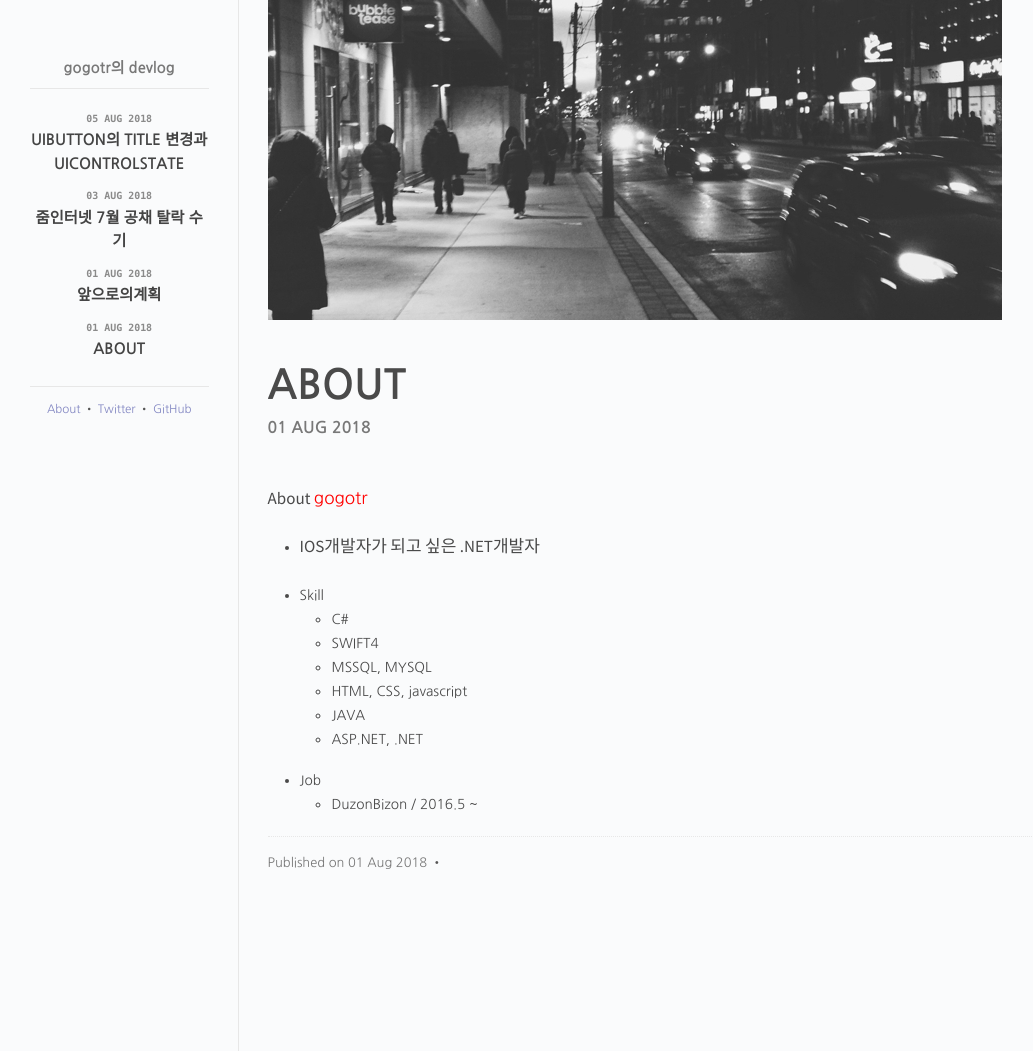
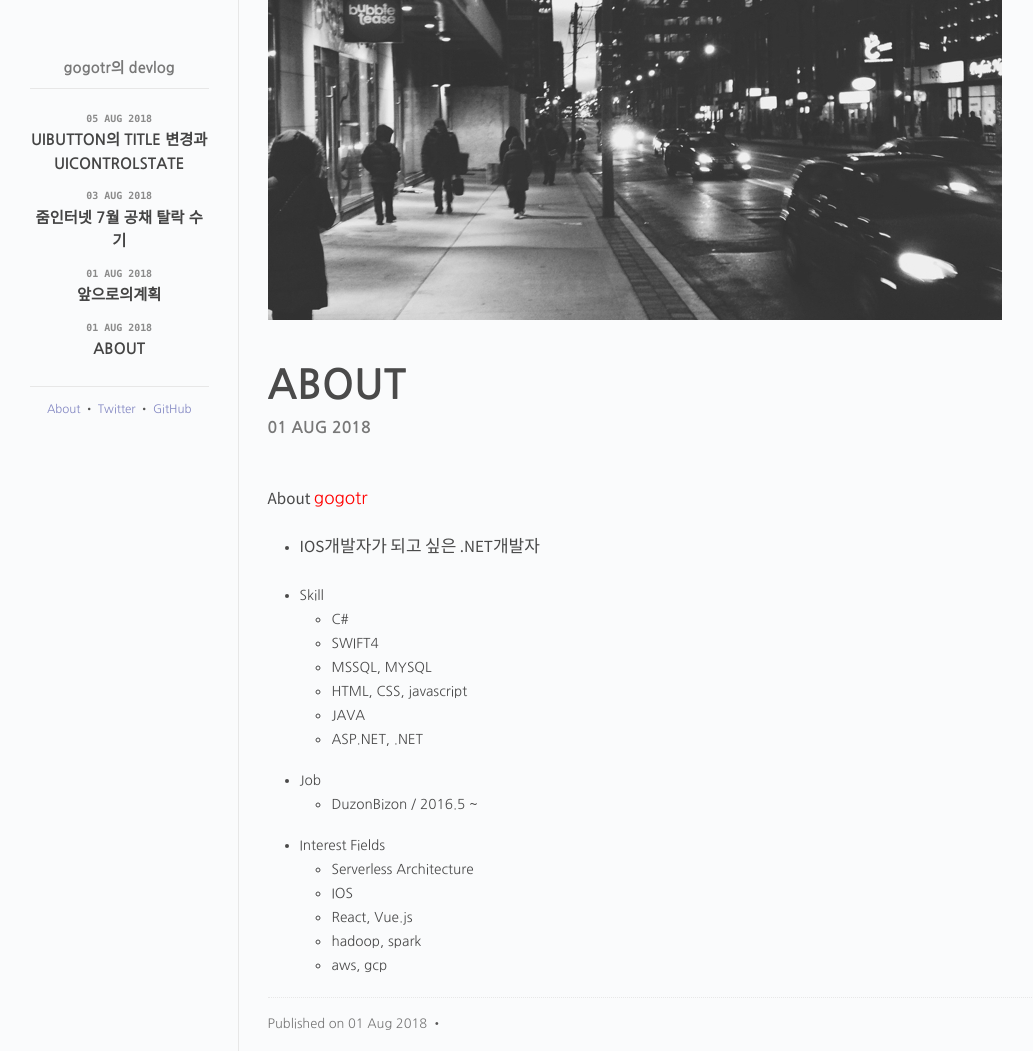
Before and after one commit to gogotr/gogotr.github.io, a Jekyll site: the page built from _posts/2018-08-01-about-post.md, in a window 1280 px wide. Shown: the whole page, without its empty margins (120-1153 px from the left). Built offline with Jekyll 4.4.1, drawn with Linux system fonts in a browser that asks for light colours; comment, search, counter and statistics services are not loaded.

Commit message:
edit post

```diff
--- a/_posts/2018-08-01-about-post.md
+++ b/_posts/2018-08-01-about-post.md
@@ -22,3 +22,11 @@ categories: posts
 
 - Job
   * DuzonBizon / 2016.5 ~
+
+
+- Interest Fields
+  - Serverless Architecture
+  - IOS
+  - React, Vue.js
+  - hadoop, spark
+  - aws, gcp
```
